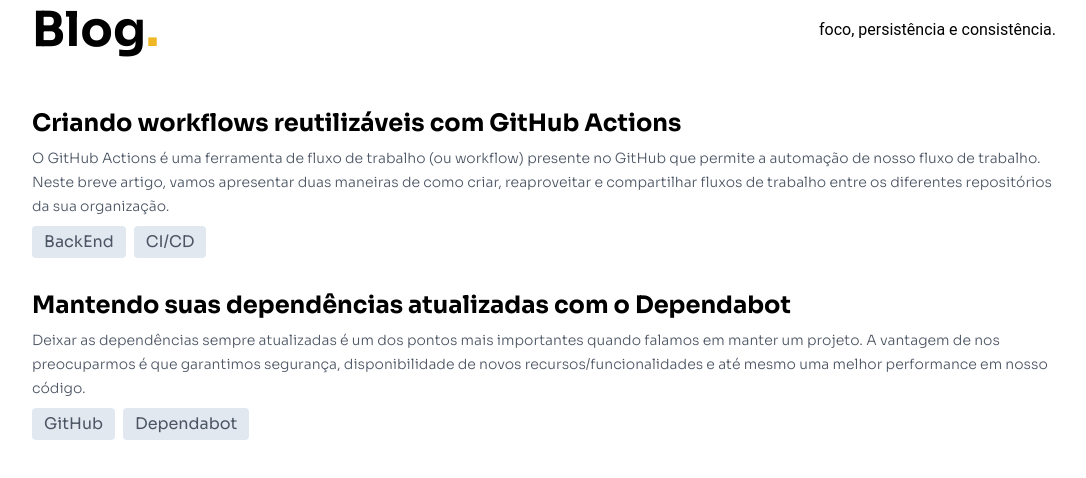
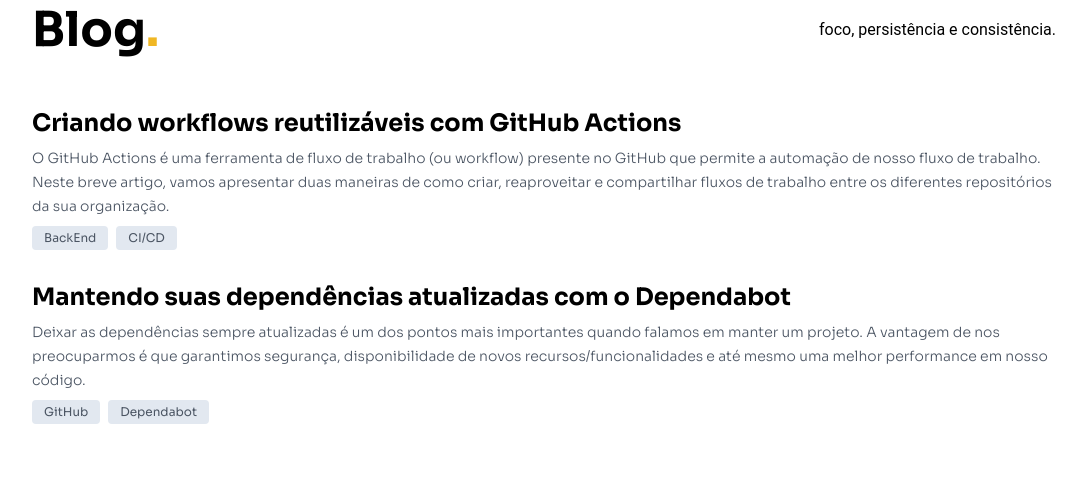
Before and after one commit to hstrada/hstrada.github.io, a Next.js app: page /blog in a window 1280 px wide. Shown: the top 478 px of the page, without its empty margins (96-1182 px from the left). Built offline with nearby package versions, Linux system fonts and the light colour scheme.

Commit message:
improving span from blog reading

```diff
--- a/src/pages/blog.tsx
+++ b/src/pages/blog.tsx
@@ -9,9 +9,9 @@
       <section className="px-6">
         <div className="max-w-screen-lg flex flex-col mx-auto">
           <div className="flex flex-row justify-between content-center items-center">
-            <h2 className="text-5xl flex flex-row leading-tight font-bold max-w-screen-lg font-sans">
+            <h1 className="text-5xl flex flex-row leading-tight font-bold max-w-screen-lg font-sans">
               Blog<span>.</span>
-            </h2>
+            </h1>
             <h3>foco, persistência e consistência.</h3>
           </div>
 
@@ -28,20 +28,20 @@
                 trabalho entre os diferentes repositórios da sua organização.
               </p>
               <div className="flex flex-row mt-2">
-                <div className="bg-slate-200 px-3 py-1 rounded font-sans text-gray-600 mr-2">
+                <span className="bg-slate-200 px-3 py-1 rounded font-sans text-gray-600 mr-2 text-xs flex items-center">
                   BackEnd
-                </div>
-                <div className="bg-slate-200 px-3 py-1 rounded font-sans text-gray-600">
+                </span>
+                <span className="bg-slate-200 px-3 py-1 rounded font-sans text-gray-600 text-xs flex items-center">
                   CI/CD
-                </div>
+                </span>
               </div>
             </div>
 
             <div className="mb-8">
-              <h2 className="text-2xl leading-tight font-bold max-w-screen-lg font-sans">
+              <h2 className="text-2xl leading-tight font-bold max-w-screen-lg font-sans ">
                 Mantendo suas dependências atualizadas com o Dependabot
               </h2>
-              <p className="mt-2 font-sans font-light leading-6 text-gray-600 text-sm">
+              <p className="mt-2 font-sans font-light leading-6 text-gray-600 text-sm flex items-center">
                 Deixar as dependências sempre atualizadas é um dos pontos mais
                 importantes quando falamos em manter um projeto. A vantagem de
                 nos preocuparmos é que garantimos segurança, disponibilidade de
@@ -49,12 +49,12 @@
                 performance em nosso código.
               </p>
               <div className="flex flex-row mt-2">
-                <div className="bg-slate-200 px-3 py-1 rounded font-sans text-gray-600 mr-2">
+                <span className="bg-slate-200 px-3 py-1 rounded font-sans text-gray-600 mr-2 text-xs flex items-center">
                   GitHub
-                </div>
-                <div className="bg-slate-200 px-3 py-1 rounded font-sans text-gray-600">
+                </span>
+                <span className="bg-slate-200 px-3 py-1 rounded font-sans text-gray-600 text-xs flex items-center">
                   Dependabot
-                </div>
+                </span>
               </div>
             </div>
           </div>
```
